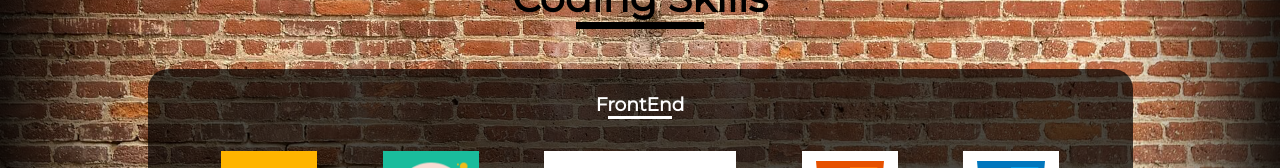
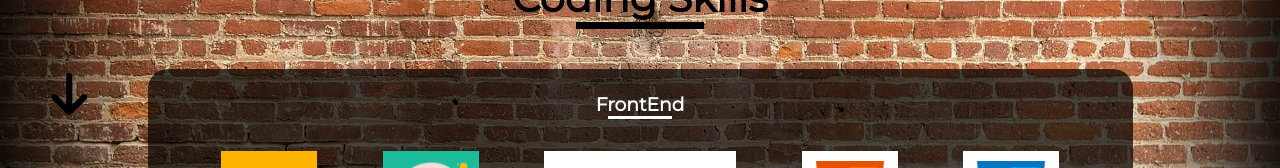
Before and after one commit to L3oneM/myNewPortfolio, a React (Create React App) app: page /about in a window 1280 px wide. Shown: the part 464-632 px from the top of the page. Built offline with nearby package versions, Linux system fonts and the light colour scheme.

Commit message:
updated CV

```diff
--- a/src/pages/About/About.jsx
+++ b/src/pages/About/About.jsx
@@ -11,6 +11,7 @@ const About = ({ setPage }) => {
           <h1 className='about-header lg-heading'>about me</h1>
           <div className='bar'></div>
         </div>
+        <i className='fas fa-arrow-down fa-3x ar-dw animated bounce slow infinite'></i>
         <div className='pers-info info-box'>
           <p>
             I am a Full Stack Web Developer and a Mathematician based in
@@ -24,7 +25,7 @@ const About = ({ setPage }) => {
             after I discovered my hidden passion for web development.
           </p>
           <a
-            href='https://drive.google.com/open?id=1QCd3uwfA-fxWjC4AXXrPTg9cdHaUfz9i'
+            href='https://drive.google.com/open?id=1_JomuTPWQHgmdQ3iKr2p7GRjEUp-dvD0'
             target='_blank'
             rel='noopener noreferrer'
           >
--- a/src/pages/About/about.scss
+++ b/src/pages/About/about.scss
@@ -6,6 +6,13 @@
 
   &::-webkit-scrollbar {
     height: 100vh;
+  }
+
+  .ar-dw {
+    color: #000;
+    position: fixed;
+    top: 70%;
+    left: 4%;
   }
 
   .about-page-ctn {
```
